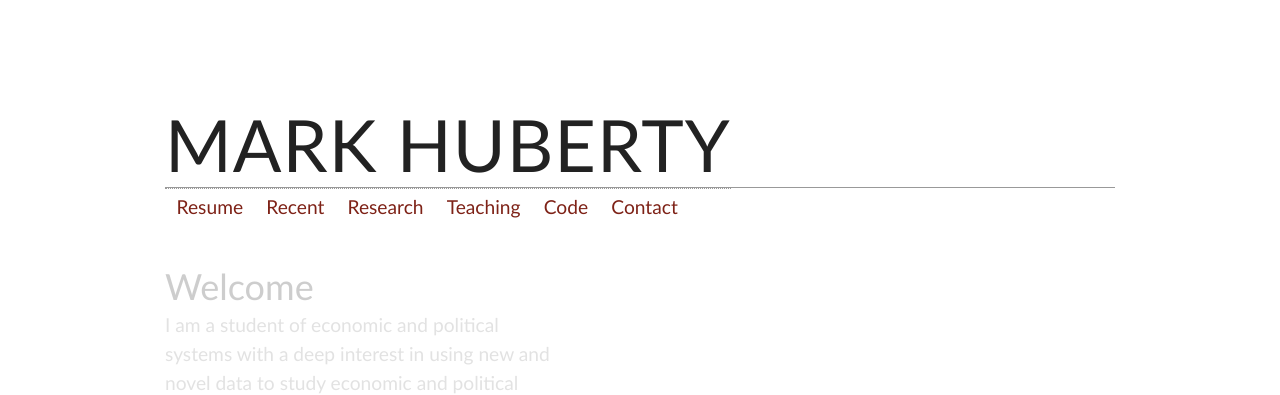
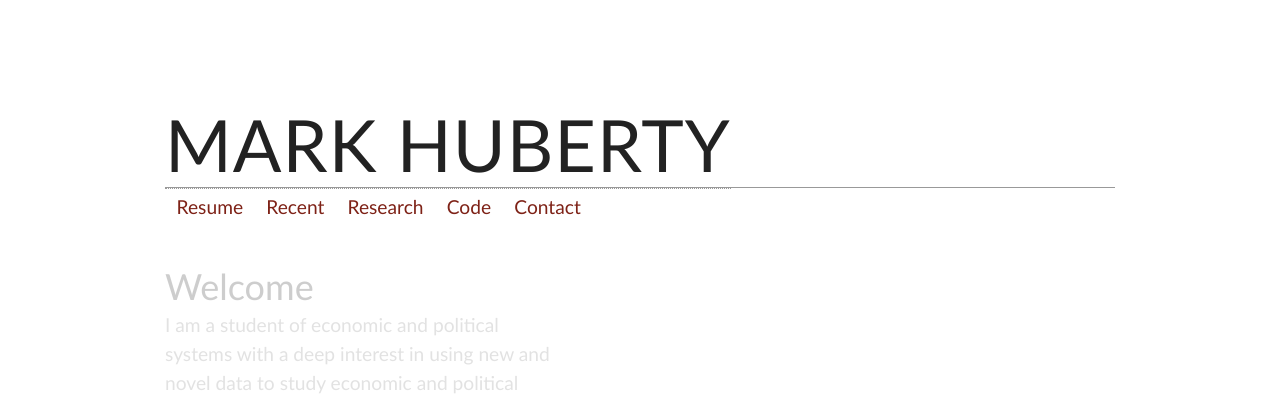
Before and after one commit to markhuberty/markhuberty.github.com, a Jekyll site: the page built from index.md, in a window 1280 px wide. Shown: the top 395 px of the page. Built offline with Jekyll 4.4.1, drawn with Linux system fonts in a browser that asks for light colours; some web fonts are replaced; Markdown is read by kramdown in place of the engine named in the settings.

Commit message:
Dropped the teaching links from my webpage

```diff
--- a/_layouts/main.html
+++ b/_layouts/main.html
@@ -54,9 +54,9 @@
 	<li>
 	  <a href="/publications.html" title="Research">Research</a>
 	</li>
-	<li>
-	  <a href="/teaching.html" title="Courses and other Material">Teaching</a>
-	</li>
+	<!-- <li>  -->
+	<!--   <a href="/teaching.html" title="Courses and other Material">Teaching</a>  -->
+	<!-- </li>   -->
 	<li><a
 	       href="/resources.html"
 	       title="Code">Code</a></li>
```
